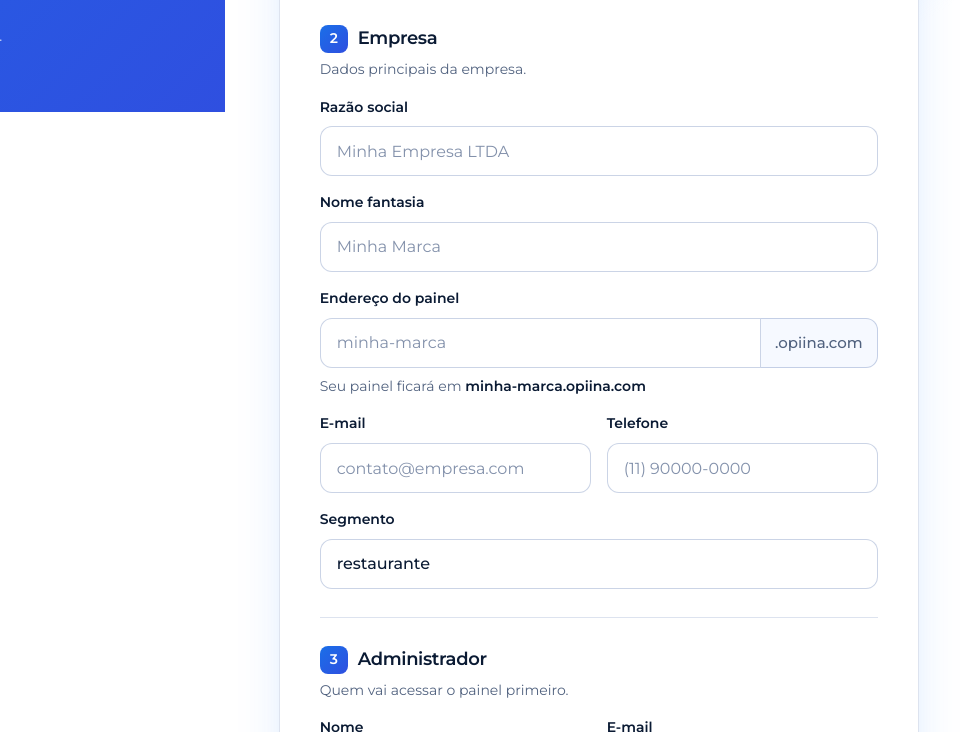
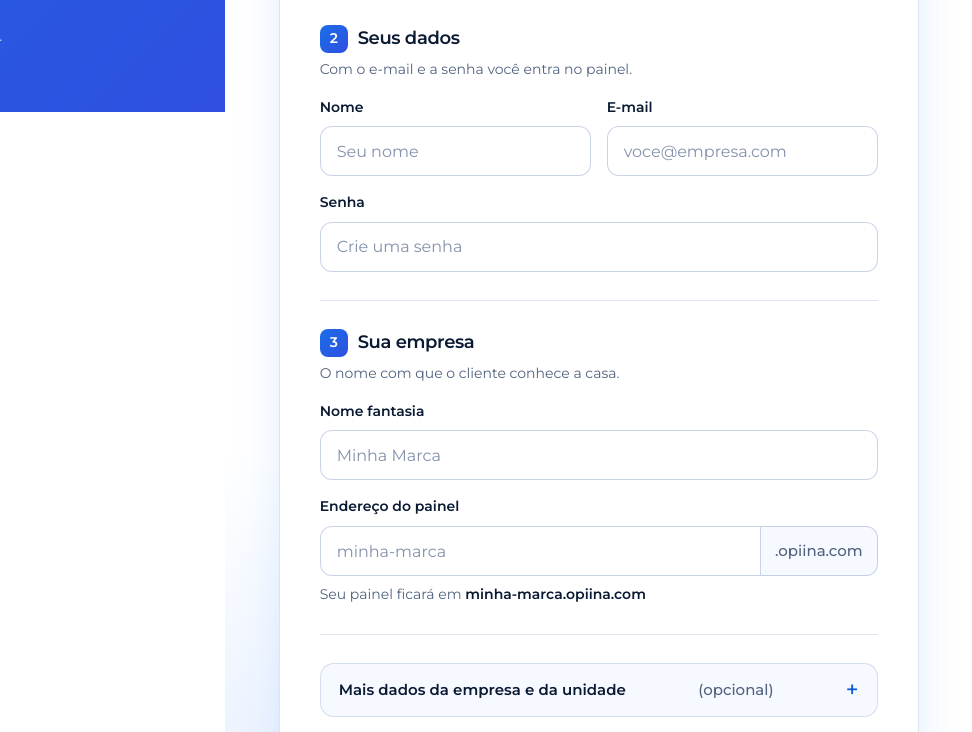
Before and after one commit to BereuXdp/Opiina, a plain HTML site: page onboarding.html in a window 1280 px wide. Shown: the part 688-1420 px from the top of the page, 308-1280 px from the left. Drawn offline with Linux system fonts and the light colour scheme.

Commit message:
Funil: topo diz o que é e para quem; cadastro mostra só o essencial (Mais dados opcional)
Co-Authored-By: Claude Sonnet 5.5 <noreply@anthropic.com>

```diff
--- a/assets/css/onboarding.css
+++ b/assets/css/onboarding.css
@@ -78,6 +78,32 @@
 }
 /* O <legend> fica fora do grid do fieldset (o gap não vale para ele): o respiro vem daqui */
 .grupo__sub { margin-top: 6px; color: var(--mudo); font-size: 14px; }
+
+/* Mais dados (opcionais): fechado por padrão; abre sozinho se houver erro dentro dele */
+.onb__mais {
+  border: 1px solid var(--linha);
+  border-radius: 14px;
+  background: #F6F9FF;
+}
+.onb__mais summary {
+  display: flex; align-items: center; justify-content: space-between; gap: 12px;
+  min-height: 52px;
+  padding: 12px 18px;
+  color: var(--texto);
+  font-size: 15px; font-weight: 600;
+  cursor: pointer;
+  list-style: none;
+}
+.onb__mais summary::-webkit-details-marker { display: none; }
+.onb__mais summary::after {
+  content: '+';
+  flex: none;
+  color: var(--link);
+  font-size: 22px; font-weight: 500; line-height: 1;
+}
+.onb__mais[open] summary::after { content: '−'; }
+.onb__mais summary:focus-visible { outline: 3px solid var(--acento); outline-offset: 3px; border-radius: 14px; }
+.onb__mais-corpo { display: grid; gap: 16px; padding: 4px 18px 20px; }
 
 .campos-2 { display: grid; gap: 16px; }
 @media (min-width: 560px) { .campos-2 { grid-template-columns: 1fr 1fr; } }
--- a/assets/js/onboarding.js
+++ b/assets/js/onboarding.js
@@ -178,6 +178,8 @@ formulario.addEventListener('submit', (evento) => {
     return;
   }
   if (invalidos.length) {
+    // O e-mail da empresa fica no bloco "Mais dados": abre antes de levar o foco até lá
+    invalidos[0].campo.closest('details')?.setAttribute('open', '');
     invalidos[0].campo.focus();
     return;
   }
--- a/onboarding.html
+++ b/onboarding.html
@@ -64,7 +64,7 @@
 
       <div class="login__cartao onb__cartao">
         <h1 class="login__titulo">Crie sua conta</h1>
-        <p class="login__sub">Escolha o plano e cadastre a empresa, quem vai administrar o painel e a primeira unidade. Depois, o pagamento é feito na Stripe.</p>
+        <p class="login__sub">Escolha o plano, crie seu acesso e diga o nome da empresa. Depois, o pagamento é feito na Stripe.</p>
 
         <form class="formulario onb__form" data-onboarding novalidate>
           <!-- 1. Plano (pré-marcado por ?plan=start|pro|redes; obrigatório) -->
@@ -105,55 +105,10 @@
             </div>
           </fieldset>
 
-          <!-- 2. Empresa -->
+          <!-- 2. Seus dados (administrador): o que basta para entrar no painel -->
           <fieldset class="grupo">
-            <legend class="grupo__titulo"><span class="grupo__num" aria-hidden="true">2</span>Empresa</legend>
-            <p class="grupo__sub">Dados principais da empresa.</p>
-
-            <div class="campo">
-              <label for="razao">Razão social</label>
-              <input id="razao" name="razao_social" type="text" autocomplete="organization" placeholder="Minha Empresa LTDA">
-            </div>
-
-            <div class="campo">
-              <label for="fantasia">Nome fantasia</label>
-              <input id="fantasia" name="nome_fantasia" type="text" placeholder="Minha Marca" data-fantasia>
-            </div>
-
-            <div class="campo">
-              <label for="subdominio">Endereço do painel</label>
-              <div class="campo__composto">
-                <input id="subdominio" name="subdominio" type="text" inputmode="url" autocapitalize="none" spellcheck="false"
-                       placeholder="minha-marca" aria-describedby="subdominio-dica" data-subdominio>
-                <span class="campo__sufixo" aria-hidden="true">.opiina.com</span>
-              </div>
-              <p class="campo__dica" id="subdominio-dica">Seu painel ficará em <strong data-endereco>minha-marca.opiina.com</strong></p>
-            </div>
-
-            <div class="campos-2">
-              <div class="campo">
-                <label for="email-empresa">E-mail</label>
-                <input id="email-empresa" name="email_empresa" type="email" inputmode="email" autocomplete="email"
-                       placeholder="contato@empresa.com" aria-describedby="email-empresa-erro">
-                <p class="campo__erro" id="email-empresa-erro" hidden>Informe um e-mail válido.</p>
-              </div>
-              <div class="campo">
-                <label for="telefone">Telefone</label>
-                <input id="telefone" name="telefone" type="tel" inputmode="tel" autocomplete="tel" placeholder="(11) 90000-0000">
-              </div>
-            </div>
-
-            <div class="campo">
-              <label for="segmento">Segmento</label>
-              <input id="segmento" name="segmento" type="text" value="restaurante">
-            </div>
-
-          </fieldset>
-
-          <!-- 3. Administrador -->
-          <fieldset class="grupo">
-            <legend class="grupo__titulo"><span class="grupo__num" aria-hidden="true">3</span>Administrador</legend>
-            <p class="grupo__sub">Quem vai acessar o painel primeiro.</p>
+            <legend class="grupo__titulo"><span class="grupo__num" aria-hidden="true">2</span>Seus dados</legend>
+            <p class="grupo__sub">Com o e-mail e a senha você entra no painel.</p>
 
             <div class="campos-2">
               <div class="campo">
@@ -176,14 +131,58 @@
             </div>
           </fieldset>
 
-          <!-- 4. Primeira unidade -->
+          <!-- 3. Sua empresa: só o nome e o endereço do painel -->
           <fieldset class="grupo">
-            <legend class="grupo__titulo"><span class="grupo__num" aria-hidden="true">4</span>Primeira unidade</legend>
-            <p class="grupo__sub">Base para permissões e relatórios.</p>
+            <legend class="grupo__titulo"><span class="grupo__num" aria-hidden="true">3</span>Sua empresa</legend>
+            <p class="grupo__sub">O nome com que o cliente conhece a casa.</p>
+
+            <div class="campo">
+              <label for="fantasia">Nome fantasia</label>
+              <input id="fantasia" name="nome_fantasia" type="text" placeholder="Minha Marca" data-fantasia>
+            </div>
+
+            <div class="campo">
+              <label for="subdominio">Endereço do painel</label>
+              <div class="campo__composto">
+                <input id="subdominio" name="subdominio" type="text" inputmode="url" autocapitalize="none" spellcheck="false"
+                       placeholder="minha-marca" aria-describedby="subdominio-dica" data-subdominio>
+                <span class="campo__sufixo" aria-hidden="true">.opiina.com</span>
+              </div>
+              <p class="campo__dica" id="subdominio-dica">Seu painel ficará em <strong data-endereco>minha-marca.opiina.com</strong></p>
+            </div>
+          </fieldset>
+
+          <!-- Mais dados (2026-11-23): os demais campos da tela original, opcionais e fechados por padrão,
+               para o formulário não parecer longo antes de a pessoa pagar. Nenhum campo foi removido. -->
+          <details class="onb__mais" data-mais>
+            <summary>Mais dados da empresa e da unidade <span class="campo__opcional">(opcional)</span></summary>
+            <div class="onb__mais-corpo">
+              <div class="campo">
+                <label for="razao">Razão social</label>
+                <input id="razao" name="razao_social" type="text" autocomplete="organization" placeholder="Minha Empresa LTDA">
+              </div>
 
               <div class="campos-2">
                 <div class="campo">
-                <label for="unidade-nome">Nome</label>
+                  <label for="email-empresa">E-mail da empresa</label>
+                  <input id="email-empresa" name="email_empresa" type="email" inputmode="email" autocomplete="email"
+                         placeholder="contato@empresa.com" aria-describedby="email-empresa-erro">
+                  <p class="campo__erro" id="email-empresa-erro" hidden>Informe um e-mail válido.</p>
+                </div>
+                <div class="campo">
+                  <label for="telefone">Telefone</label>
+                  <input id="telefone" name="telefone" type="tel" inputmode="tel" autocomplete="tel" placeholder="(11) 90000-0000">
+                </div>
+              </div>
+
+              <div class="campo">
+                <label for="segmento">Segmento</label>
+                <input id="segmento" name="segmento" type="text" value="restaurante">
+              </div>
+
+              <div class="campos-2">
+                <div class="campo">
+                  <label for="unidade-nome">Nome da primeira unidade</label>
                   <input id="unidade-nome" name="unidade_nome" type="text" value="Unidade 1">
                 </div>
                 <div class="campo">
@@ -196,7 +195,8 @@
                   </select>
                 </div>
               </div>
-          </fieldset>
+            </div>
+          </details>
 
           <div class="onb__acoes">
             <a class="btn btn--contorno btn--grande" href="index.html">Cancelar</a>
```
Also changed, not shown: index.html (+1 -1 lines). Lines whose indentation alone changed are shown as unchanged.
